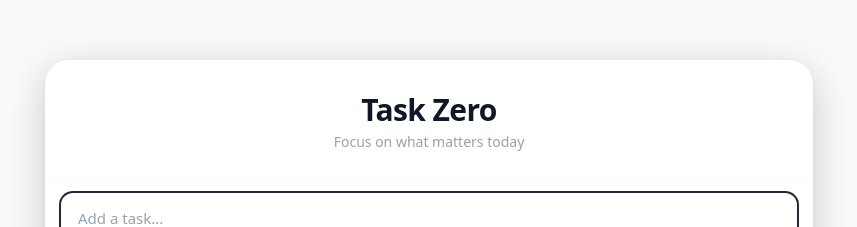
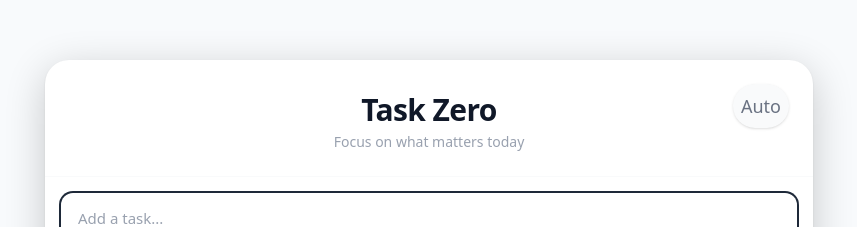
Before and after one commit to ngkhanhthien/task-zero-website, an Angular app: page / in a window 1280 px wide. Shown: the top 227 px of the page, without its empty margins (211-1068 px from the left). Built offline with nearby package versions, Linux system fonts and the light colour scheme.

Commit message:
feat: add minimalist theme toggle UI to header

```diff
--- a/src/app/app.html
+++ b/src/app/app.html
@@ -1,10 +1,23 @@
 <main class="layout-container">
   <div class="core-card">
-    <header class="pt-8 pb-6 text-center border-b border-gray-50">
+    <header class="pt-8 pb-6 text-center border-b border-gray-50 relative">
       <h1 class="text-3xl font-extrabold tracking-tight text-gray-900">
         Task Zero
       </h1>
       <p class="text-gray-400 text-sm mt-1">Focus on what matters today</p>
+
+      <!-- Theme Toggle Button -->
+      <button
+        class="absolute top-6 right-6 p-2 rounded-full bg-gray-50 hover:bg-gray-100 text-gray-500 hover:text-gray-900 transition-colors shadow-sm"
+        (click)="toggleTheme()" title="Toggle Theme">
+        @if (themeService.theme() === 'system') {
+        <span class="text-lg">Auto</span>
+        } @else if (themeService.theme() === 'light') {
+        <span class="text-lg">Light</span>
+        } @else {
+        <span class="text-lg">Dark</span>
+        }
+      </button>
     </header>
 
     <!-- Add Task Component -->
@@ -15,27 +28,18 @@
     <!-- Tab Buttons -->
     <div class="px-4 mb-6 relative">
       <div class="flex p-1 bg-gray-100 rounded-lg tab-container shadow-inner">
-        <button
-          id="tab-today"
-          class="flex-1 py-1.5 text-sm font-semibold rounded-md transition-all duration-200"
-          [class.tab-active]="currentTab() === 'today'"
-          [class.tab-inactive]="currentTab() !== 'today'"
+        <button id="tab-today" class="flex-1 py-1.5 text-sm font-semibold rounded-md transition-all duration-200"
+          [class.tab-active]="currentTab() === 'today'" [class.tab-inactive]="currentTab() !== 'today'"
           (click)="setTab('today')">
           Today
         </button>
-        <button
-          id="tab-scheduled"
-          class="flex-1 py-1.5 text-sm font-semibold rounded-md transition-all duration-200"
-          [class.tab-active]="currentTab() === 'scheduled'"
-          [class.tab-inactive]="currentTab() !== 'scheduled'"
+        <button id="tab-scheduled" class="flex-1 py-1.5 text-sm font-semibold rounded-md transition-all duration-200"
+          [class.tab-active]="currentTab() === 'scheduled'" [class.tab-inactive]="currentTab() !== 'scheduled'"
           (click)="setTab('scheduled')">
           Scheduled
         </button>
-        <button
-          id="tab-done"
-          class="flex-1 py-1.5 text-sm font-semibold rounded-md transition-all duration-200"
-          [class.tab-active]="currentTab() === 'done'"
-          [class.tab-inactive]="currentTab() !== 'done'"
+        <button id="tab-done" class="flex-1 py-1.5 text-sm font-semibold rounded-md transition-all duration-200"
+          [class.tab-active]="currentTab() === 'done'" [class.tab-inactive]="currentTab() !== 'done'"
           (click)="setTab('done')">
           Done
         </button>
@@ -59,7 +63,8 @@
 
     <!-- Task List Component — shows filteredTasks based on active tab -->
     <div class="px-4 pb-6 flex-1">
-      <app-task-list [tasks]="remainingTasks()" (toggle)="onToggleTask($event)" (delete)="onDeleteTask($event)"></app-task-list>
+      <app-task-list [tasks]="remainingTasks()" (toggle)="onToggleTask($event)"
+        (delete)="onDeleteTask($event)"></app-task-list>
     </div>
   </div>
 </main>
--- a/src/app/app.ts
+++ b/src/app/app.ts
@@ -1,5 +1,6 @@
 import { Component, inject, signal, computed } from '@angular/core';
 import { TaskService } from './core/task.service';
+import { ThemeService, ThemeMode } from './core/theme.service';
 import { TaskListComponent } from './components/task-list/task-list.component';
 import { AddTaskComponent } from './components/add-task/add-task.component';
 
@@ -13,6 +14,18 @@ type Tab = 'today' | 'scheduled' | 'done';
 })
 export class App {
   private taskService = inject(TaskService);
+  themeService = inject(ThemeService);
+
+  toggleTheme(): void {
+    const current = this.themeService.theme();
+    if (current === 'system') {
+      this.themeService.setTheme('light');
+    } else if (current === 'light') {
+      this.themeService.setTheme('dark');
+    } else {
+      this.themeService.setTheme('system');
+    }
+  }
 
   // Directly reference the service Signal — no async pipe needed!
   tasks = this.taskService.tasks;
```
Lines whose indentation alone changed are shown as unchanged.
